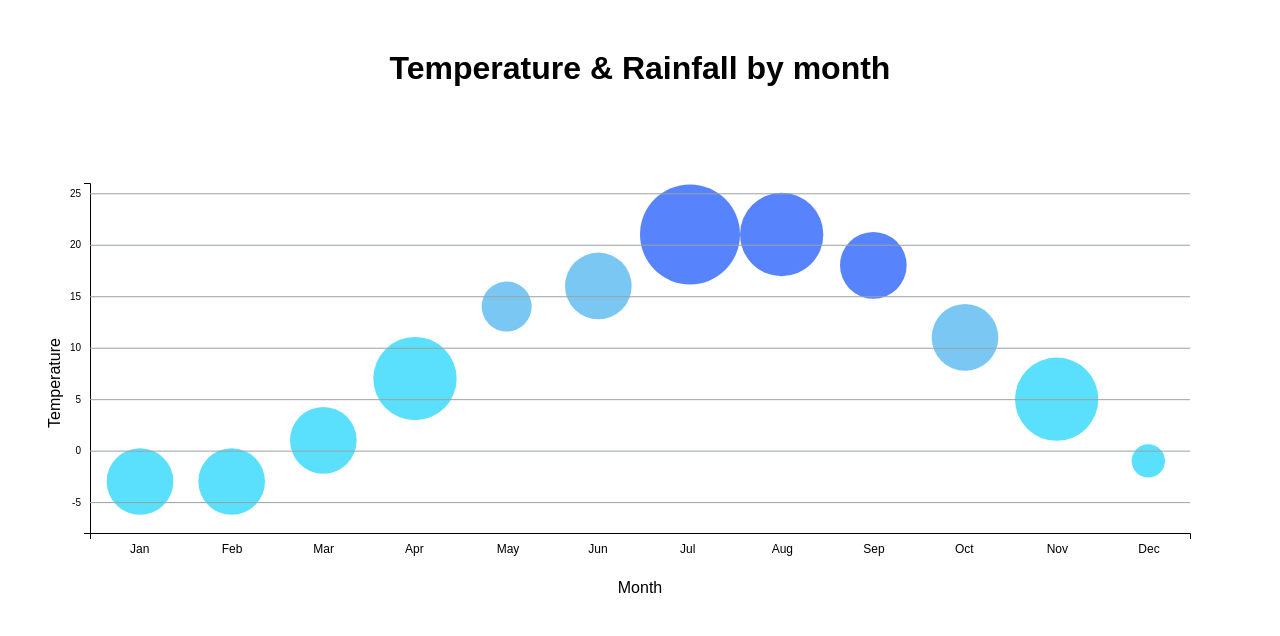
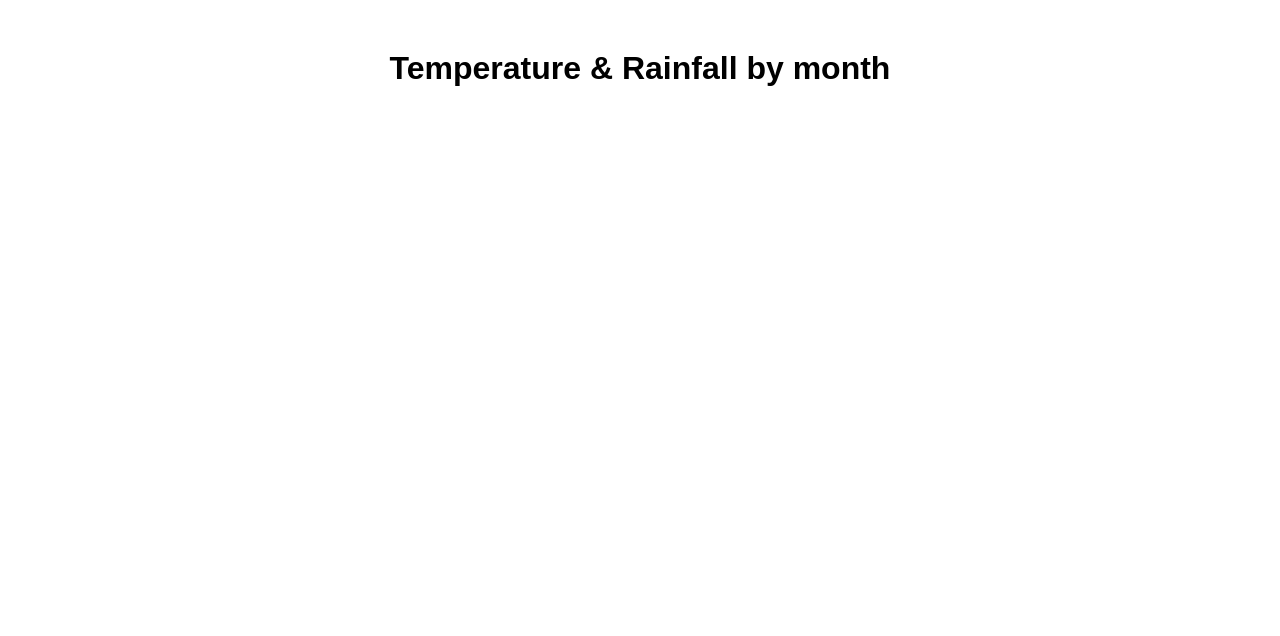
Before and after one commit to deartrudence/llc-intro-to-data-visualization, a plain HTML site: page temperature_rainfall/index.html in a window 1280 px wide. Drawn offline with nearby package versions, Linux system fonts and the light colour scheme.

```diff
--- a/temperature_rainfall/index.html
+++ b/temperature_rainfall/index.html
@@ -8,10 +8,7 @@
 	</head>
 	<body>
     <h1>Temperature & Rainfall by month</h1>
-		<div id="tooltip" class="hidden">
-			<p><strong>Temperature: </strong><span id="value">100</span>°C</p>
-			<p><strong>Rainfall: </strong><span id="value">100</span>mm</p>
-		</div>
+
 		<script type="text/javascript">
       // Width and height
       var w = 1200;
@@ -31,119 +28,6 @@
         { label: "Nov", temperature: 5, rainfall: 50 },
         { label: "Dec", temperature: -1, rainfall: 20}
       ]
-			var minTemperature = d3.min(dataset, (d) => d.temperature)
-			var maxTemperature = d3.max(dataset, (d) => d.temperature)
-			var range = maxTemperature - minTemperature
-			var yScale = d3.scaleLinear()
-				.domain([minTemperature - 5, maxTemperature + 5])
-				.range([h - (padding * 2), padding]);
-			var xScale = d3.scaleBand()
-        .domain(d3.range(dataset.length))
-        .range([padding * 2, w])
-			var rScale = d3.scaleLinear()
-				.domain([0, d3.max(dataset, (d) => d.rainfall)])
-				.range([0, 50]);
-
-			//Axis
-			var yAxis = d3.axisLeft(yScale)
-				.ticks(5);
-			var xAxis = d3.axisBottom(xScale).tickFormat("");
-
-			//Gridlines
-			var gridlines = d3.axisLeft()
-				.ticks(5)
-				.tickFormat("")
-				.tickSize(- ( w - (padding *2)))
-				.scale(yScale);
-
-      // Create SVG element
-      var svg = d3.select("body")
-        .append("svg")
-        .attr("width", w)
-        .attr("height", h);
-
-			// Create circles
-			svg.selectAll("circle")
-				.data(dataset)
-				.enter()
-				.append("circle")
-				.attr('cy', (d) => yScale(d.temperature))
-				.attr('cx', (d,i) => xScale(i))
-				.attr('r', (d) => rScale(d.rainfall))
-				.attr("fill", function(d) {
-					if (d.temperature > (range * 2 / 3)) {
-						return "rgba(16, 79, 252, 0.7)";
-					} else if (d.temperature >  (range * 1 / 3))  {
-						return "rgba(66, 175, 240, 0.7)";
-					} else {
-						return "rgba(21, 210, 252, 0.7)";
-					}
-				})
-				.on("mouseover", function(d) {
-					var xPosition = parseFloat(d3.select(this).attr("cx")) + xScale.bandwidth() / 2;
-					var yPosition = parseFloat(d3.select(this).attr("cy")) + padding;
-					//Update the tooltip position and value
-					d3.select("#tooltip")
-						.style("left", xPosition + "px")
-						.style("top", yPosition + "px")
-						.select("#value")
-						.text(d.temperature);
-
-					//Show the tooltip
-					d3.select("#tooltip").classed("hidden", false);
-
-				})
-				.on("mouseout", function() {
-
-				 //Hide the tooltip
-				 d3.select("#tooltip").classed("hidden", true);
-
-				})
-
-			//Create labels
-			svg.selectAll("text")
-				.data(dataset)
-				.enter()
-				.append("text")
-				.attr("class", "months")
-				.attr('y', h - (padding * 2) + 20)
-				.attr('x', (d,i) => xScale(i) - 10)
-				.text((d)=> d.label)
-
-			// Add yAxis
-			svg.append("g")
-			 .attr("class", "axis")
-			 .attr("transform", "translate(" + padding + ",0)")
-			 .call(yAxis);
-
-		 // yAxis label
-		 svg.append("text")
-			.attr("class", "axisLabel")
-			.attr("transform", "rotate(-90)")
-			.attr("y", 0)
-			.attr("x",0 - (h / 2))
-			.attr("dy", 20)
-			.style("text-anchor", "middle")
-			.text("Temperature");
-
-			// Add xAxis
-			svg.append("g")
-			 .attr("class", "axis")
-			 .attr("transform", "translate(-" + padding + "," + (h - (padding * 2)) + ")")
-			 .call(xAxis);
-
-			// Axis label
-			svg.append("text")
-				.attr("class", "axisLabel")
-				.attr("transform","translate(" + (w/2) + " ," + (h - 40) + ")")
-				.style("text-anchor", "middle")
-				.text("Month");
-
-			// Create horizontal gridlines
-			svg.append("g")
-			 .attr("class", "grid")
-			 .attr("transform", "translate(" + padding + ",0)")
-			 .call(gridlines);
 
 		</script>
 	</body>
```
